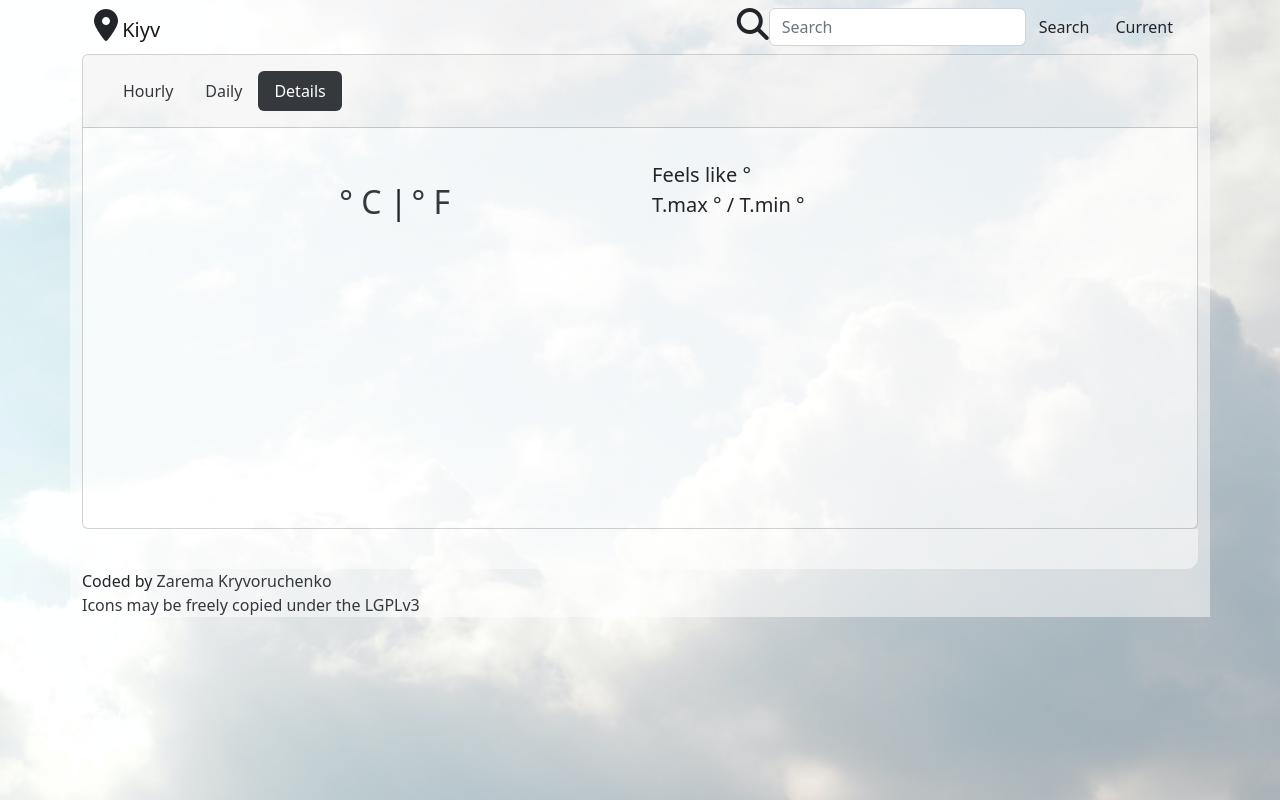
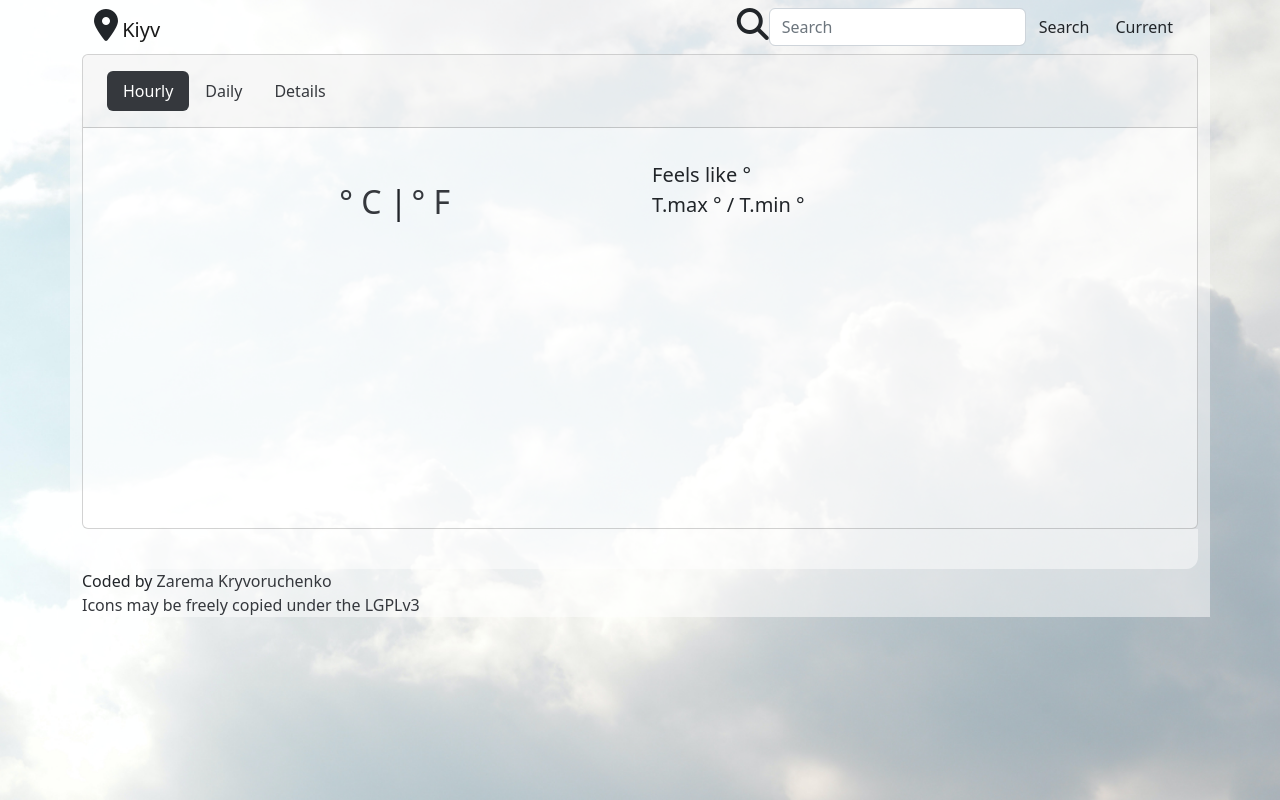
Before and after one commit to ZaremaK/weather-app, a plain HTML site: page index.html in a window 1280 px wide. Drawn offline with nearby package versions, Linux system fonts and the light colour scheme; no server answers.

Commit message:
get commit

```diff
--- a/index.html
+++ b/index.html
@@ -35,7 +35,7 @@
             <div class="card-header d-inline-flex">
                 <ul class="nav nav-pills p-2" id="pills-tab" role="tablist">
                     <li class="nav-item" role="presentation">
-                        <button class="nav-link " id="hourly" data-bs-toggle="pill" data-bs-target="#hourly-pane"
+                        <button class="nav-link active" id="hourly" data-bs-toggle="pill" data-bs-target="#hourly-pane"
                                 type="button" role="tab" aria-controls="hourly-pane" aria-selected="true">
                             Hourly
                         </button>
@@ -47,7 +47,7 @@
                         </button>
                     </li>
                     <li class="nav-item" role="presentation">
-                        <button class="nav-link active" id="details" data-bs-toggle="pill" data-bs-target="#details-pane"
+                        <button class="nav-link " id="details" data-bs-toggle="pill" data-bs-target="#details-pane"
                                 type="button" role="tab" aria-controls="details-pane" aria-selected="false">
                             Details
                         </button>
```
